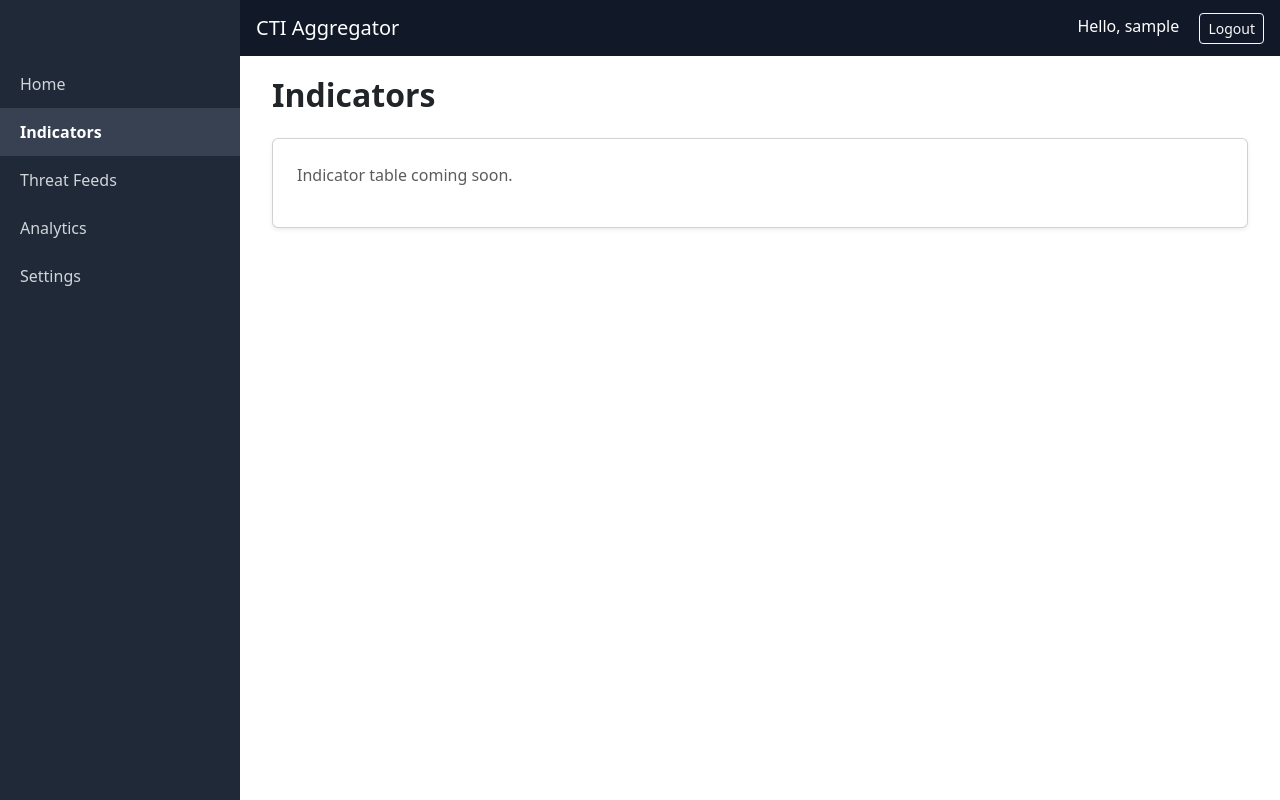
After one commit to shargisbkk/CTI-Aggregator, a Django app: page /indicators/ in a window 1280 px wide. The commit adds this page. Run offline with Django 5.2, Linux system fonts and the light colour scheme; the visitor is signed in with stand-in values (Sample User, id 1); parts of the project's set-up code (start-up, migrations or seed data) failed here and were passed over.

Commit message:
All the dashboard labels now link to different pages.

```diff
--- a/dashboard/templates/dashboard/base.html
+++ b/dashboard/templates/dashboard/base.html
@@ -31,6 +31,11 @@
             background: #374151;
             color: white;
         }
+        .sidebar a.active {
+        background: #374151;
+        color: white;
+        font-weight: bold;
+        }
         .content {
             margin-left: 240px;
             padding: 20px;
@@ -59,11 +64,11 @@
 
     <!-- Sidebar -->
     <div class="sidebar">
-        <a href="/">Dashboard</a>
-        <a href="#">Indicators</a>
-        <a href="#">Threat Feeds</a>
-        <a href="#">Analytics</a>
-        <a href="#">Settings</a>
+        <a href="{% url 'dashboard-home' %}" class="{% if request.path == '/' %}active{% endif %}">Home</a>
+        <a href="{% url 'dashboard-indicators' %}" class="{% if '/indicators' in request.path %}active{% endif %}">Indicators</a>
+        <a href="{% url 'dashboard-threat-feeds' %}" class="{% if '/feeds' in request.path %}active{% endif %}">Threat Feeds</a>
+        <a href="{% url 'dashboard-analytics' %}" class="{% if '/analytics' in request.path %}active{% endif %}">Analytics</a>
+        <a href="{% url 'dashboard-settings' %}" class="{% if '/settings' in request.path %}active{% endif %}">Settings</a>
     </div>
 
     <!-- Main Content -->
--- /dev/null
+++ b/dashboard/templates/dashboard/indicators.html
@@ -0,0 +1,13 @@
+{% extends "dashboard/base.html" %}
+
+{% block title %}Indicators{% endblock %}
+
+{% block content %}
+<div class="container-fluid">
+    <h2 class="fw-bold mb-4">Indicators</h2>
+
+    <div class="card shadow-sm p-4">
+        <p class="text-muted">Indicator table coming soon.</p>
+    </div>
+</div>
+{% endblock %}
--- a/dashboard/urls.py
+++ b/dashboard/urls.py
@@ -3,4 +3,8 @@ from . import views
 
 urlpatterns = [
     path("", views.home, name="dashboard-home"),
+    path("indicators/", views.indicators, name="dashboard-indicators"),
+    path("threat-feeds/", views.threat_feeds, name="dashboard-threat-feeds"),
+    path("analytics/", views.analytics, name="dashboard-analytics"),
+    path("settings/", views.settings, name="dashboard-settings"),
 ]
--- a/dashboard/views.py
+++ b/dashboard/views.py
@@ -3,9 +3,20 @@ from django.shortcuts import render
 
 @login_required
 def home(request):
-    context = {
-        "total_indicators": 0,
-        "feed_count": 0,
-        "new_last_24h": 0,
-    }
-    return render(request, 'dashboard/home.html', context)
+    return render(request, 'dashboard/home.html')
+
+@login_required
+def indicators(request):
+    return render(request, 'dashboard/indicators.html')
+
+@login_required
+def threat_feeds(request):
+    return render(request, 'dashboard/threat_feeds.html')
+
+@login_required
+def analytics(request):
+    return render(request, 'dashboard/analytics.html')
+
+@login_required
+def settings(request):
+    return render(request, 'dashboard/settings.html')
```
Also changed, not shown: dashboard/templates/dashboard/threat_feeds.html (added), 2 other files.
